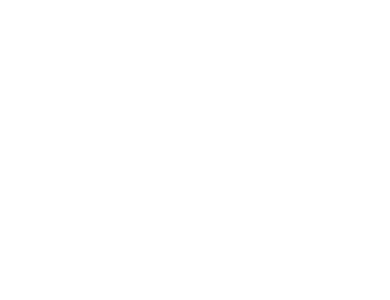
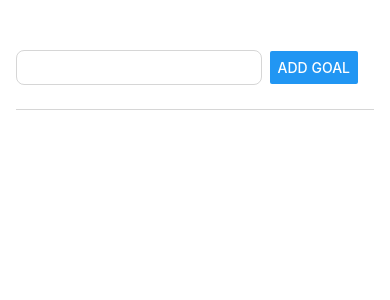
Before and after one commit to IgorDantasDev/rn-practical-course-first-app, a React Native app: screen / in a window 390 px wide. Shown: the top 300 px of the page. Built offline with nearby package versions, Linux system fonts and the light colour scheme.

Commit message:
creating a simple app

```diff
--- a/App.js
+++ b/App.js
@@ -1,8 +1,80 @@
-import React from "react";
-import { View } from "react-native";
+import React, { useState } from "react";
+import {
+  Button,
+  ScrollView,
+  StyleSheet,
+  Text,
+  TextInput,
+  View,
+} from "react-native";
 
 const App = () => {
-  return <View></View>;
+  const [enteredGoalText, setEnteredGoalText] = useState("");
+
+  const [courseGoals, setCourseGoals] = useState([]);
+
+  const goalInputHandler = (enteredText) => {
+    setEnteredGoalText(enteredText);
+  };
+  const addGoalHandler = () => {
+    setCourseGoals((currentCourseGoals) => [
+      ...currentCourseGoals,
+      enteredGoalText,
+    ]);
+  };
+
+  return (
+    <View style={styles.appContainer}>
+      <View style={styles.inputContainer}>
+        <TextInput style={styles.input} onChangeText={goalInputHandler} />
+        <Button title="Add Goal" onPress={addGoalHandler} />
+      </View>
+      <View style={styles.goalsContainer}>
+        <ScrollView showsVerticalScrollIndicator={false}>
+          {courseGoals.map((item) => (
+            <View style={styles.goals}>
+              <Text key={item}>{item}</Text>
+            </View>
+          ))}
+        </ScrollView>
+      </View>
+    </View>
+  );
 };
 
+const styles = StyleSheet.create({
+  appContainer: {
+    flex: 1,
+    paddingTop: 50,
+    paddingHorizontal: 16,
+  },
+  inputContainer: {
+    flexDirection: "row",
+    justifyContent: "space-between",
+    alignItems: "center",
+    paddingBottom: 24,
+    paddingRight: 16,
+    borderBottomWidth: 1,
+    borderBottomColor: "#cccc",
+  },
+  input: {
+    borderWidth: 1,
+    borderColor: "#cccc",
+    width: "80%",
+    marginRight: 8,
+    padding: 8,
+    borderRadius: 8,
+  },
+  goalsContainer: {
+    flex: 1,
+    marginTop: 10,
+  },
+  goals: {
+    borderRadius: 4,
+    backgroundColor: "#cacaca",
+    marginBottom: 8,
+    padding: 8,
+  },
+});
+
 export default App;
```
